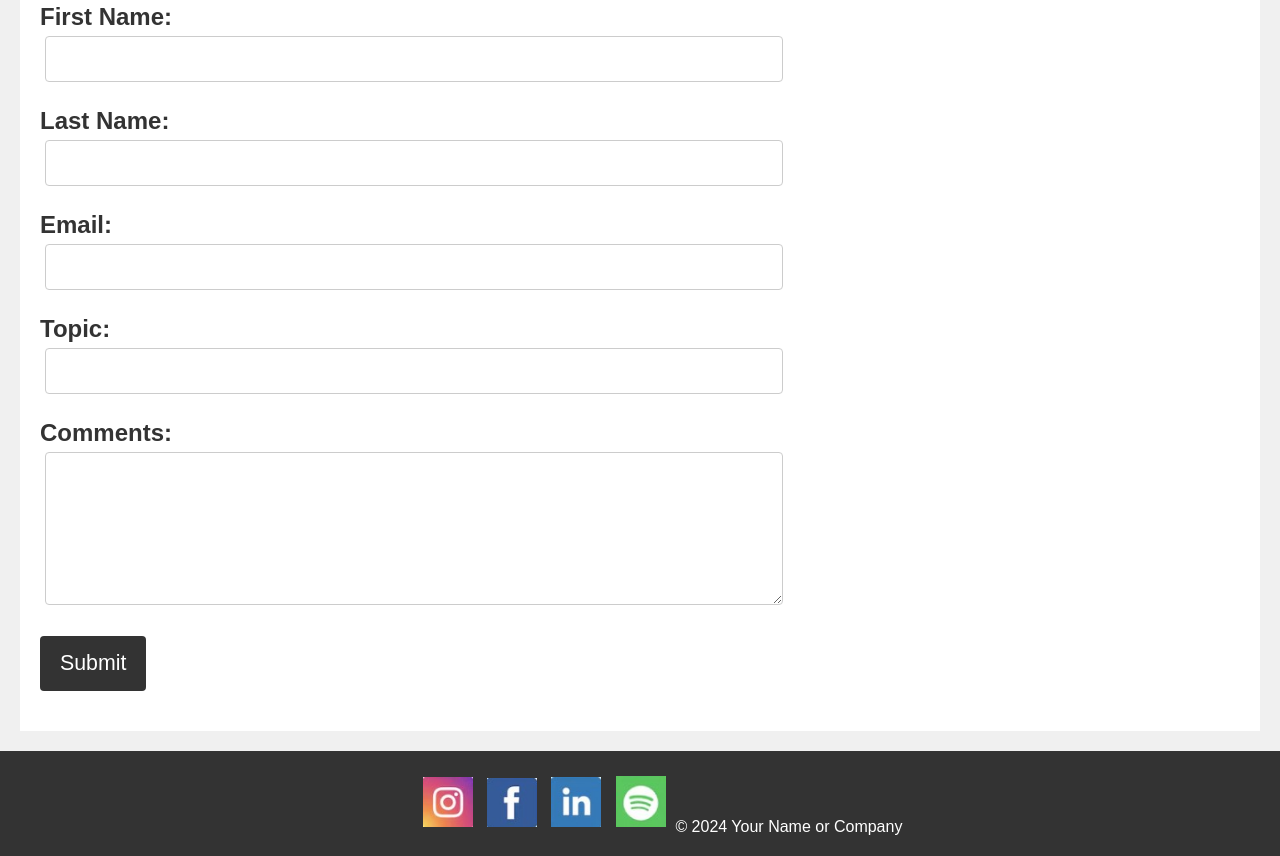
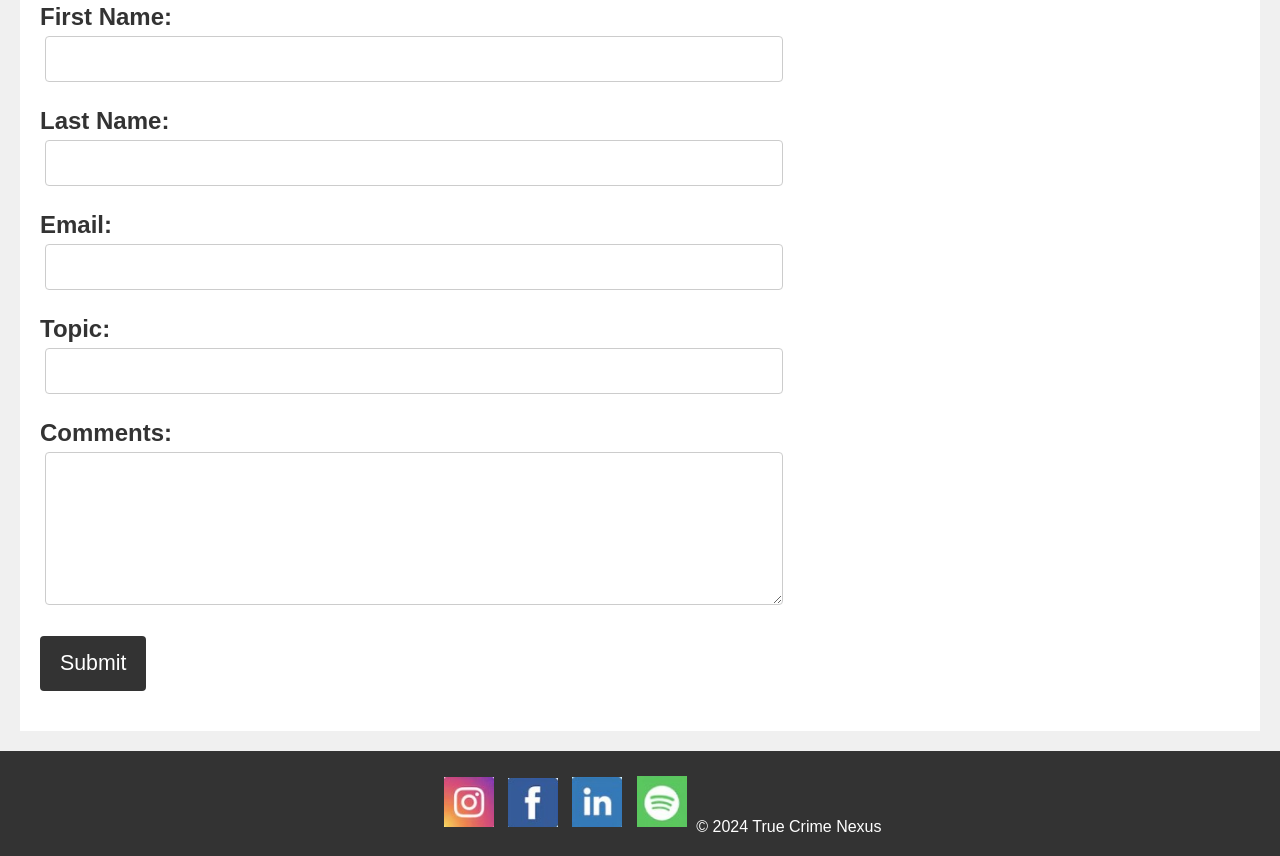
Before and after one commit to KaileyKotwica/ITEC362-Website-Project, a plain HTML site: page Contact-form.html in a window 1280 px wide. Shown: the part 453-1309 px from the top of the page. Drawn offline with Linux system fonts and the light colour scheme.

Commit message:
Update Contact-form.html

```diff
--- a/Contact-form.html
+++ b/Contact-form.html
@@ -68,7 +68,7 @@
         <img src="Pictures/FB social.jpg" alt="Facebook Social" width="50" height="auto">
         <img src="Pictures/LKIN social.jpg" alt="LinkedIn Social" width="50" height="auto">
         <img src="Pictures/SPOTIFY social.jpg" alt="Spotify Social" width="50" height="auto">
-        &copy; 2024 Your Name or Company
+        &copy; 2024 True Crime Nexus
     </footer>
 
 </body>
```
